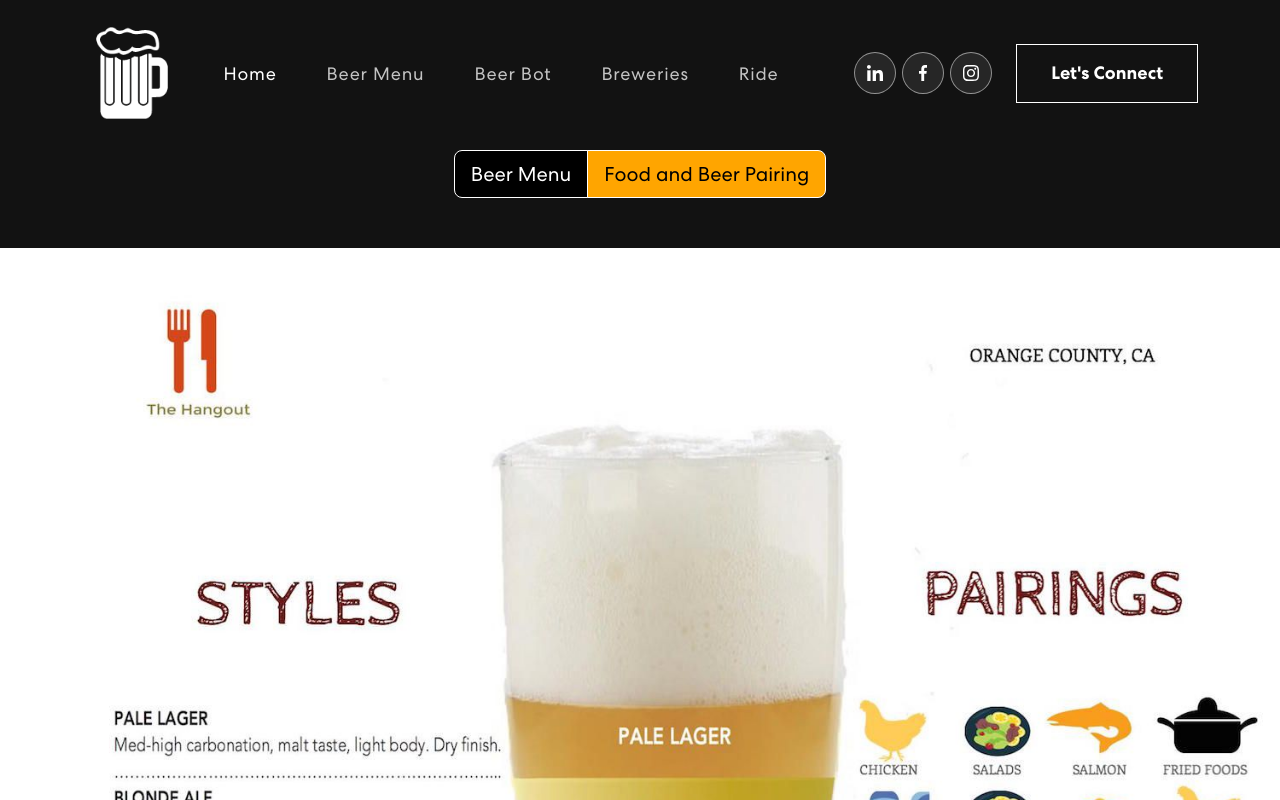
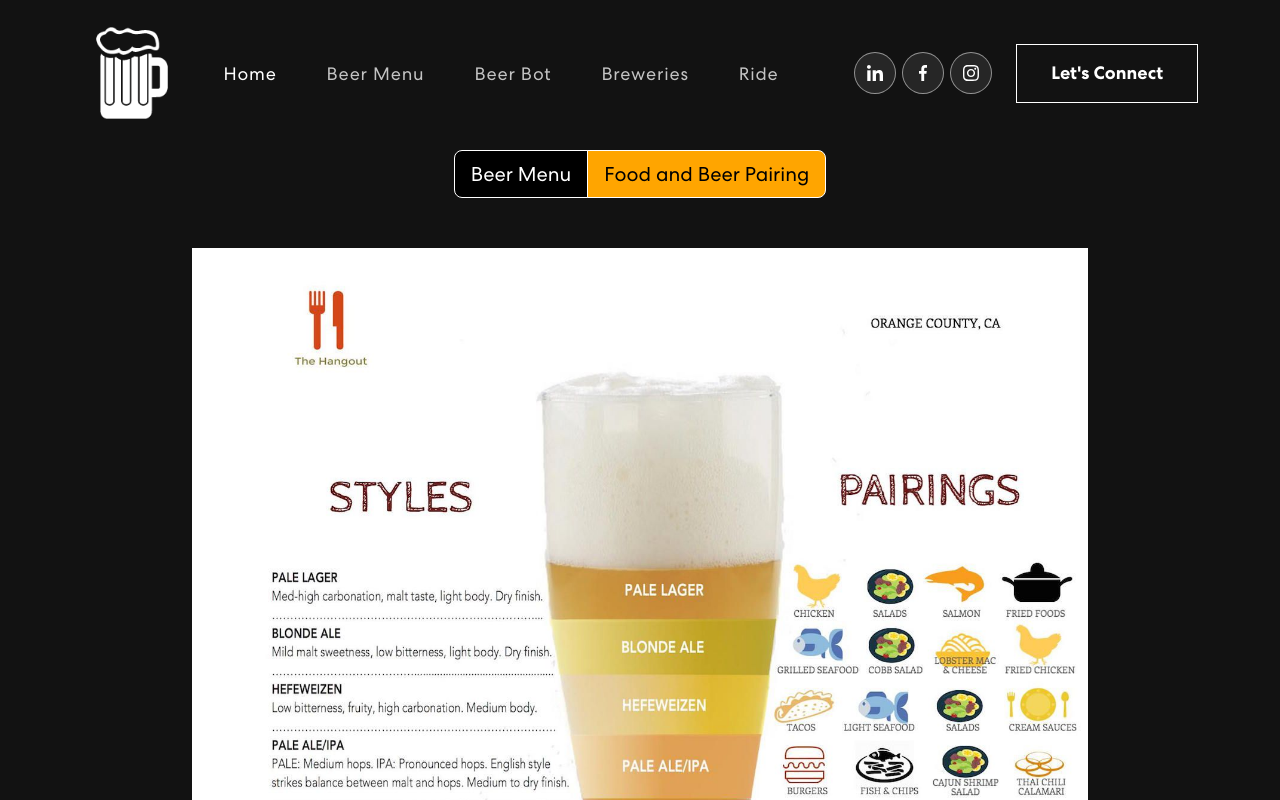
Before and after one commit to tiennhann/brew-hound, a React (Create React App) app: page /pairing in a window 1280 px wide. Both pictures are taken after a click on the label "Food and Beer Pairing". Shown: the top 800 px of the page. Built offline with nearby package versions, Linux system fonts and the light colour scheme.

Commit message:
fixed the infographic picture size

```diff
--- a/src/pages/Foodpairing.js
+++ b/src/pages/Foodpairing.js
@@ -50,7 +50,7 @@ function Foodpairing() {
           ))}
         </ButtonGroup>
       </div>
-      <img src={FoodBeerPic} className={ infographic ? 'displayContent' : 'notDisplay'  }/>
+      <img src={FoodBeerPic} className={ infographic ? 'displayContent' : 'notDisplay infographic' }/>
 
       <div className={ menu ? 'displayContent' : 'notDisplay' }>
 
--- a/src/styles/Beer.css
+++ b/src/styles/Beer.css
@@ -129,3 +129,11 @@
 .beerCard{
   padding-bottom: 1rem;
 }
+
+.infographic{
+  width: 70%;
+  height: auto;
+  display: block;
+  margin: 0 auto;
+  padding-bottom: 50px;
+}
```
